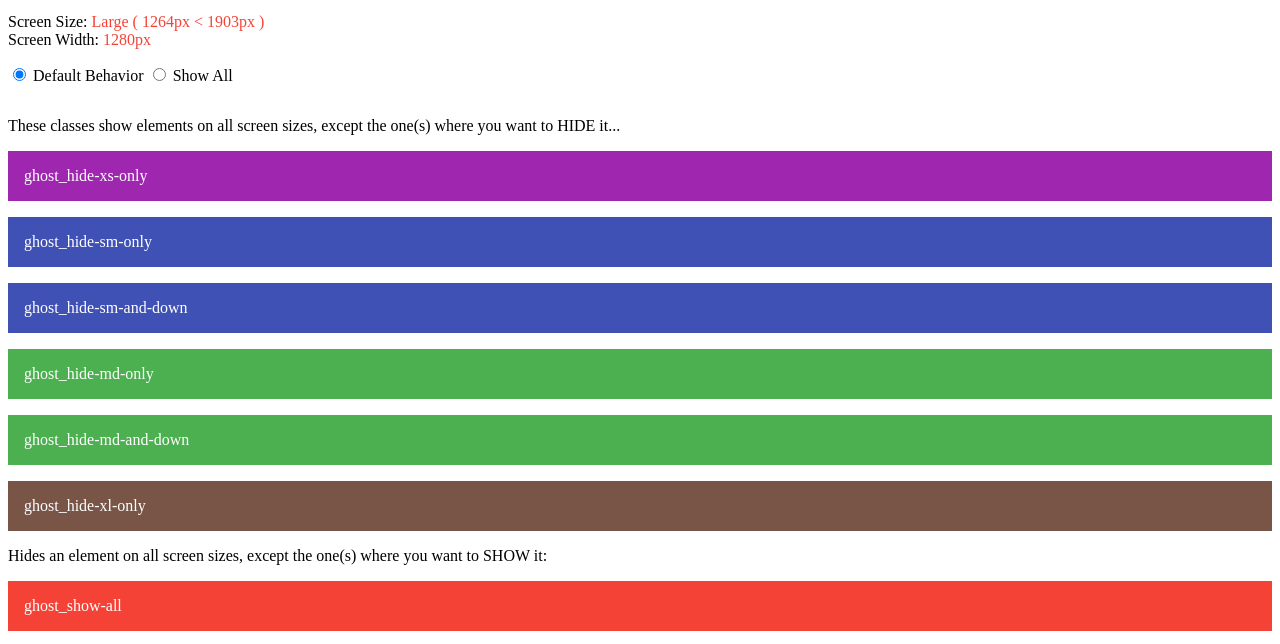
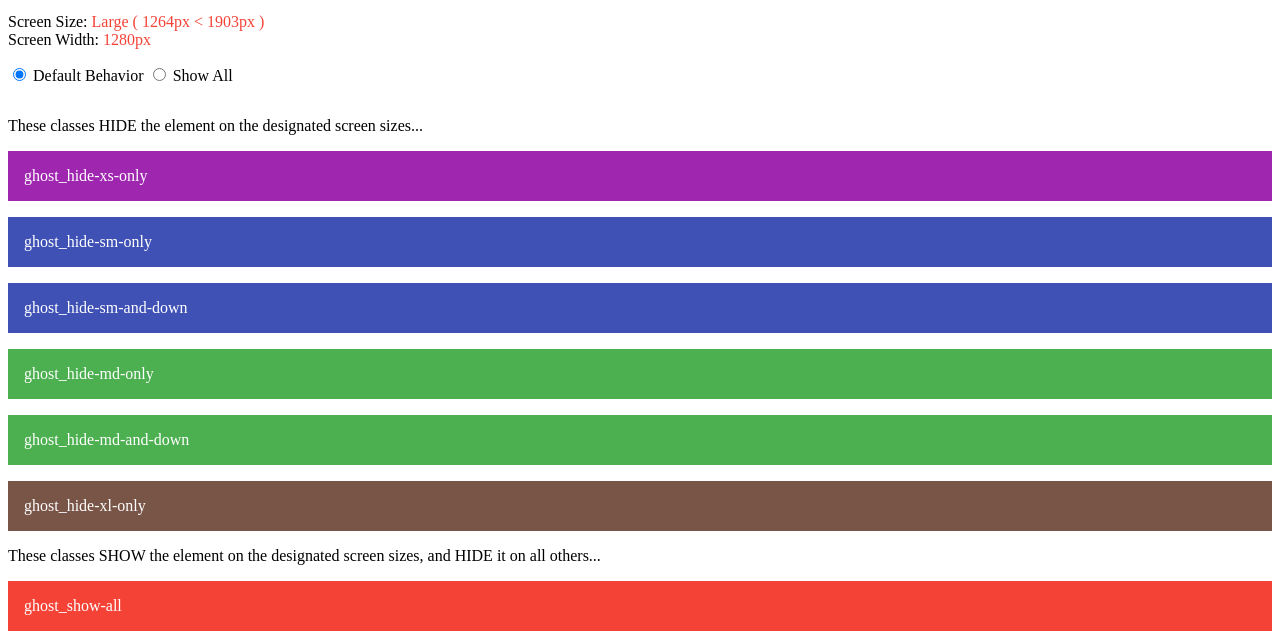
Before and after one commit to skwigs/ghost, a plain HTML site: page index.html in a window 1280 px wide. Shown: the part 101-745 px from the top of the page. Drawn offline with nearby package versions, Linux system fonts and the light colour scheme.

Commit message:
Update index.html
Changed explanations of demo sections.

```diff
--- a/index.html
+++ b/index.html
@@ -33,7 +33,7 @@
     </form>
 
     <!-- Display full width boxes illustrating all potential Ghost class use cases -->
-    <div><p>These classes show elements on all screen sizes, except the one(s) where you want to HIDE it...</p></div>
+    <div><p>These classes HIDE the element on the designated screen sizes...</p></div>
     <div class="box color1 ghost_hide-all"><p>ghost_hide-all</p></div>
     <div class="box color2 ghost_hide-xs-only"><p>ghost_hide-xs-only</p></div>
     <div class="box color3 ghost_hide-sm-only"><p>ghost_hide-sm-only</p></div>
@@ -47,7 +47,7 @@
     <div class="box color5 ghost_hide-lg-and-down"><p>ghost_hide-lg-and-down</p></div>
     <div class="box color6 ghost_hide-xl-only"><p>ghost_hide-xl-only</p></div>
 
-    <div><p>Hides an element on all screen sizes, except the one(s) where you want to SHOW it:</p></div>
+    <div><p>These classes SHOW the element on the designated screen sizes, and HIDE it on all others...</p></div>
     <div class="box color1 ghost_show-all"><p>ghost_show-all</p></div>
     <div class="box color2 ghost_show-xs-only"><p>ghost_show-xs-only</p></div>
     <div class="box color3 ghost_show-sm-only"><p>ghost_show-sm-only</p></div>
```
